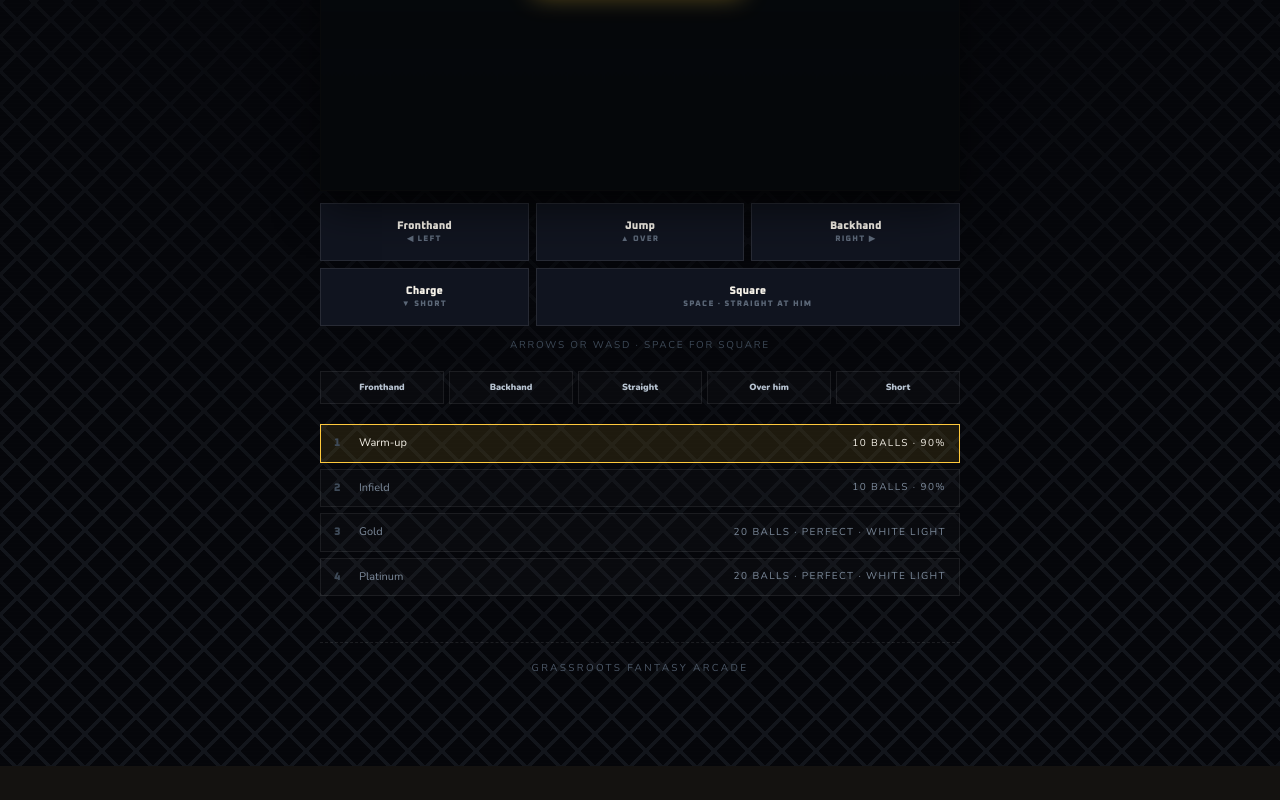
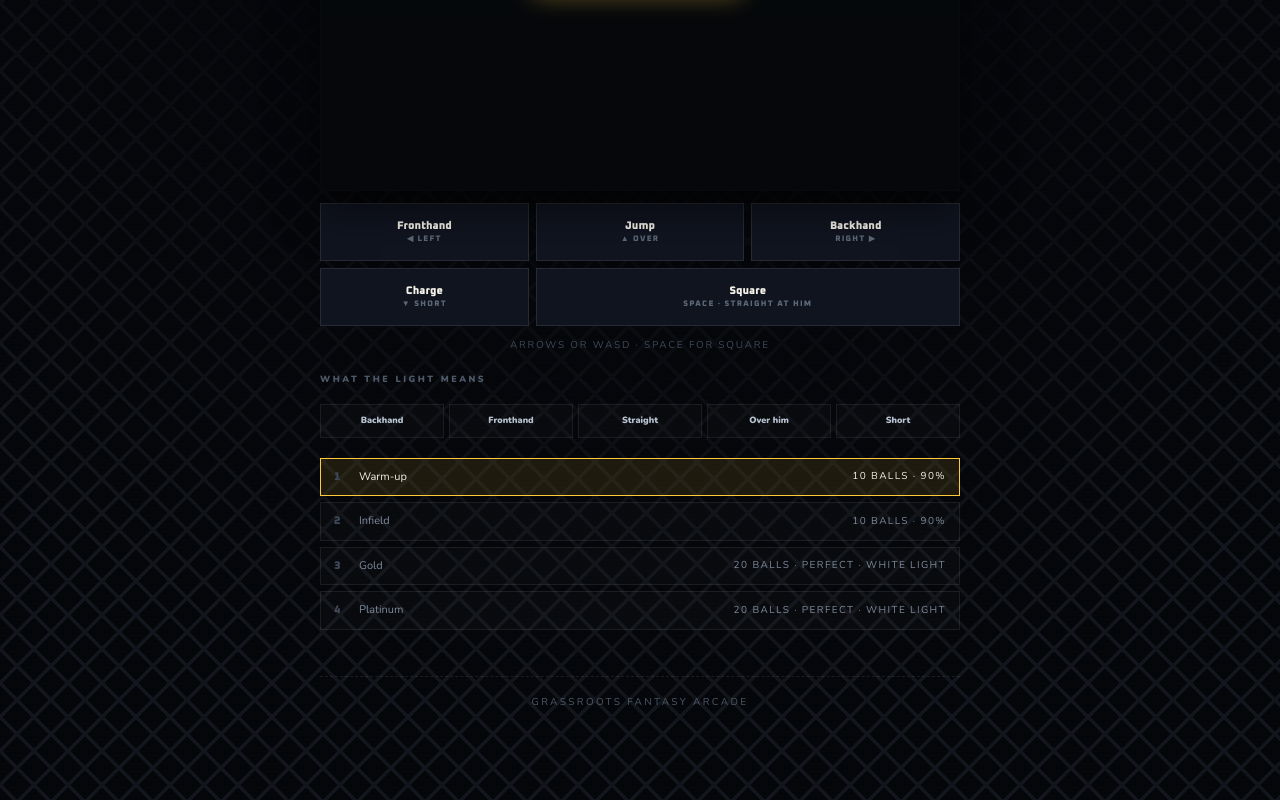
Before and after one commit to N8Nuks/grassrootsfantasy, a Next.js app: page /games/goldenglove in a window 1280 px wide. Shown: the part 745-1545 px from the top of the page. Before the commit the page ends 1511 px from the top, so only its background shows below. Built offline with nearby package versions, Linux system fonts and the light colour scheme.

Commit message:
Correct handedness, catch the ball, cap the square balls

```diff
--- a/app/games/goldenglove/GoldenGloveClient.tsx
+++ b/app/games/goldenglove/GoldenGloveClient.tsx
@@ -25,8 +25,10 @@ const ART: Record<Pose, string> = {
 
 /* Colours are arbitrary — there's nothing to reason out, only to remember. */
 const BALLS: Record<Kind, { pose: Pose; label: string; light: string; drift: number }> = {
-  left:     { pose: 'fronthand', label: 'Fronthand', light: '#FF4FD8', drift: -1 },
-  right:    { pose: 'backhand',  label: 'Backhand',  light: '#00F0FF', drift: 1 },
+  /* We're behind him, so his glove hand is on our right. A ball to screen right
+     is his fronthand; a ball to screen left he has to reach across for. */
+  left:     { pose: 'backhand',  label: 'Backhand',  light: '#FF4FD8', drift: -1 },
+  right:    { pose: 'fronthand', label: 'Fronthand', light: '#00F0FF', drift: 1 },
   straight: { pose: 'square',    label: 'Straight',  light: '#C6FF00', drift: 0 },
   over:     { pose: 'jump',      label: 'Over him',  light: '#FF7A2E', drift: 0 },
   short:    { pose: 'charge',    label: 'Short',     light: '#9D7CFF', drift: 0 },
@@ -44,6 +46,7 @@ const POSE_HOLD = 400
 const CLEARED_RUNS = 2         // perfect runs at the top level to conquer it
 
 type Phase = 'ready' | 'live' | 'levelEnd' | 'conquered'
+type LiveBall = { kind: Kind; born: number; answered: boolean; caught: boolean }
 
 export default function GoldenGloveClient() {
   const [phase, setPhase] = useState<Phase>('ready')
@@ -60,8 +63,9 @@ export default function GoldenGloveClient() {
   const pose = useRef<Pose>('square')
   const poseUntil = useRef(0)
   const light = useRef<{ colour: string; until: number } | null>(null)
-  const ball = useRef<{ kind: Kind; born: number; answered: boolean } | null>(null)
+  const ball = useRef<LiveBall | null>(null)
   const miss = useRef(0)
+  const squaresSoFar = useRef(0)
   const timers = useRef<ReturnType<typeof setTimeout>[]>([])
   const after = (ms: number, fn: () => void) => { timers.current.push(setTimeout(fn, ms)) }
   const clearTimers = () => { timers.current.forEach(clearTimeout); timers.current = [] }
@@ -80,7 +84,14 @@ export default function GoldenGloveClient() {
   /* One ball: the light, then the flight, then the verdict. */
   const throwBall = useCallback((n: number, lv: number) => {
     const cfg = LEVELS[lv]
-    const kind = KINDS[Math.floor(Math.random() * KINDS.length)]
+    /* A ball straight at him needs no move, so too many of them makes the level
+       a waiting game. Two to four a round, spread through it. */
+    const squaresWanted = 2 + Math.floor(Math.random() * 3)
+    const wantSquare = squaresSoFar.current < squaresWanted
+      && Math.random() < squaresWanted / Math.max(1, cfg.balls - n + 1)
+    const pool = wantSquare ? (['straight'] as Kind[]) : KINDS.filter(k => k !== 'straight')
+    const kind = pool[Math.floor(Math.random() * pool.length)]
+    if (kind === 'straight') squaresSoFar.current += 1
     light.current = {
       colour: cfg.coded ? BALLS[kind].light : '#F5F1E8',
       until: performance.now() + cfg.lightMs,
@@ -130,6 +141,7 @@ export default function GoldenGloveClient() {
     b.answered = true
     const want = BALLS[b.kind]
     const ok = want.pose === p
+    b.caught = ok
     if (!ok) miss.current = 700
     setFlash({ ok, label: ok ? want.label : `It was ${want.label.toLowerCase()}` })
     after(900, () => setFlash(null))
@@ -177,7 +189,10 @@ export default function GoldenGloveClient() {
     const ORIGIN = { x: 0.5, y: 1.06 }
     const b = ball.current
     let ballPos: { x: number; y: number; r: number } | null = null
-    if (b) {
+    // Taken cleanly, so it's in the glove and gone
+    if (b && b.answered && b.caught) {
+      // nothing to draw
+    } else if (b) {
       const p = Math.min(1.25, (now - b.born) / FLIGHT_MS)
       const cfg = BALLS[b.kind]
       // Ends up beside him, over him, or short of him
@@ -285,6 +300,7 @@ export default function GoldenGloveClient() {
     ball.current = null
     light.current = null
     miss.current = 0
+    squaresSoFar.current = 0
     pose.current = 'square'
     setLevel(lv); setClean(0); setBallNo(0); setFlash(null)
     setPhase('live')
@@ -468,16 +484,20 @@ export default function GoldenGloveClient() {
 
       <p className="gg-hint">Arrows or WASD · space for square</p>
 
-      {L.coded && (
-        <div className="gg-key-list">
+      {/* Always shown — the memory is in which ball goes where, not in hiding
+          the legend. From level three the light is white and this is history. */}
+      <p style={{ fontSize: '9px', fontWeight: 900, letterSpacing: '.28em', textTransform: 'uppercase',
+                  color: '#4E5A6A', margin: '20px 0 8px' }}>
+        {L.coded ? 'What the light means' : 'The light is white from here'}
+      </p>
+      <div className="gg-key-list" style={{ opacity: L.coded ? 1 : 0.35 }}>
           {KINDS.map(k => (
             <span key={k} className="gg-swatch">
               <span className="gg-dot" style={{ background: BALLS[k].light, boxShadow: `0 0 10px ${BALLS[k].light}` }} />
               <b>{BALLS[k].label}</b>
             </span>
           ))}
-        </div>
-      )}
+      </div>
 
       <div className="gg-ladder">
         {LEVELS.map((lv, i) => (
```
